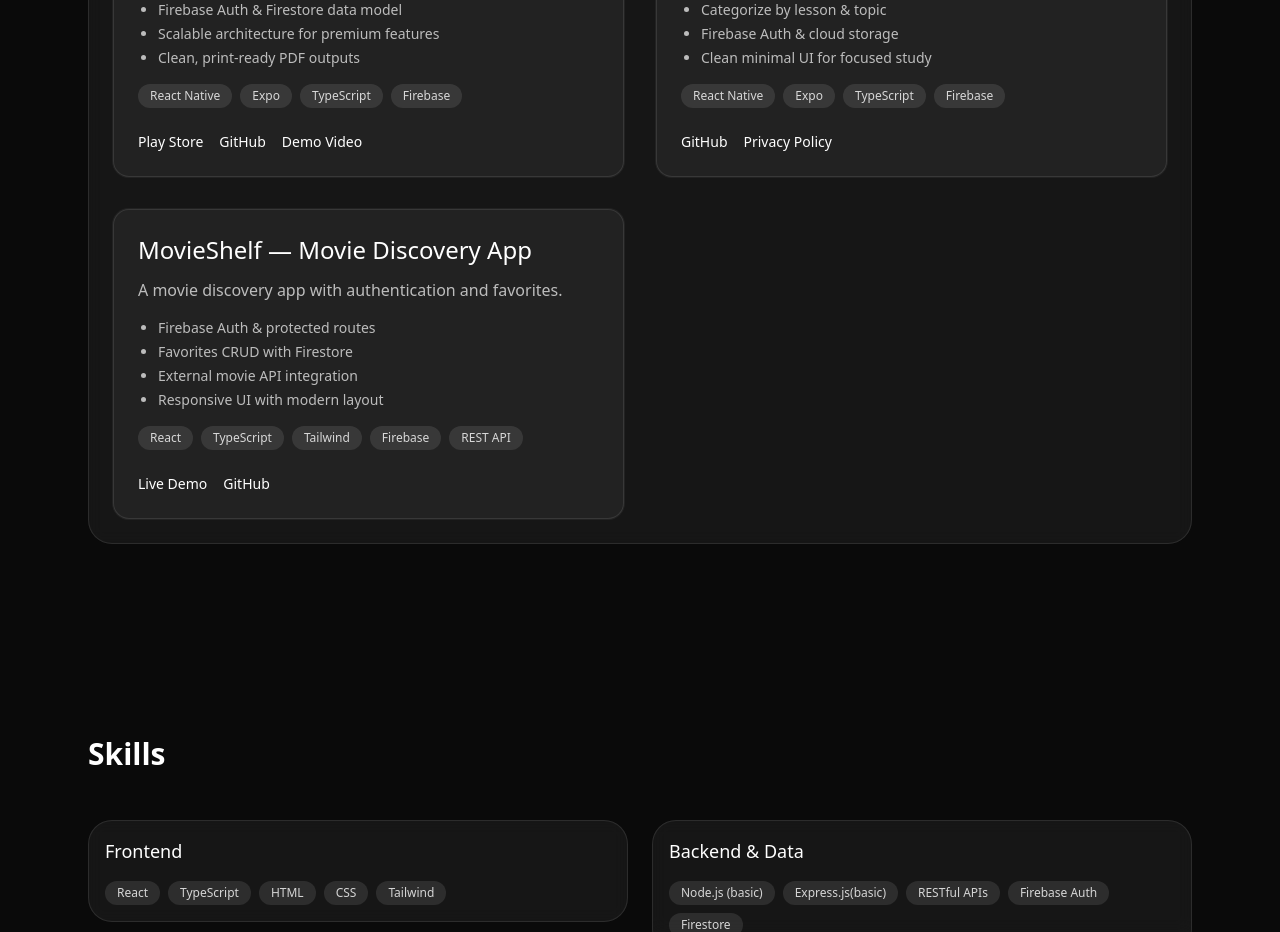
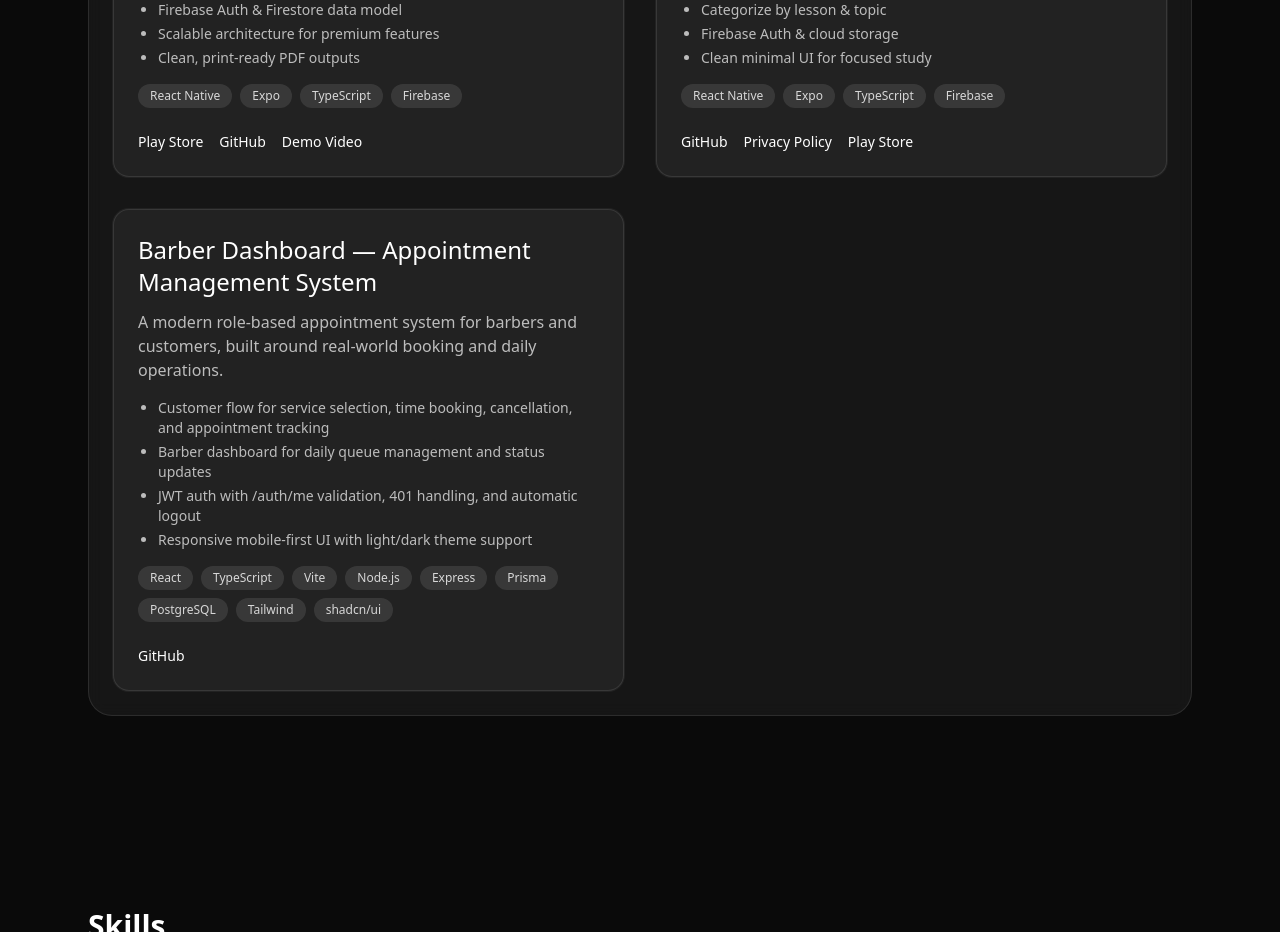
Before and after one commit to MehmetHooke/Portfolio, a React (Vite) app: page / in a window 1280 px wide. Shown: the part 1520-2452 px from the top of the page. Built offline with nearby package versions, Linux system fonts and the light colour scheme.

Commit message:
Featured projects added Barber-Dashboard

```diff
--- a/src/components/FeaturedProjects.tsx
+++ b/src/components/FeaturedProjects.tsx
@@ -70,39 +70,39 @@ export default function FeaturedProjects() {
                 label: "Privacy Policy",
                 href: "/privacy",
               },
-              // Play Store çıktıktan sonra ekleyebilirsin:
-              // {
-              //   label: "Play Store",
-              //   href: "PLAY_STORE_LINKI",
-              // },
+
+              {
+                label: "Play Store",
+                href: "https://play.google.com/store/apps/details?id=com.mehmethooke.yanlisdefteri",
+              },
             ]}
           />
 
-          {/* MovieShelf */}
+          {/* Barber Dashboard */}
           <ProjectCard
-            title="MovieShelf — Movie Discovery App"
-            description="A movie discovery app with authentication and favorites."
+            title="Barber Dashboard — Appointment Management System"
+            description="A modern role-based appointment system for barbers and customers, built around real-world booking and daily operations."
             features={[
-              "Firebase Auth & protected routes",
-              "Favorites CRUD with Firestore",
-              "External movie API integration",
-              "Responsive UI with modern layout",
+              "Customer flow for service selection, time booking, cancellation, and appointment tracking",
+              "Barber dashboard for daily queue management and status updates",
+              "JWT auth with /auth/me validation, 401 handling, and automatic logout",
+              "Responsive mobile-first UI with light/dark theme support",
             ]}
             tech={[
               "React",
               "TypeScript",
+              "Vite",
+              "Node.js",
+              "Express",
+              "Prisma",
+              "PostgreSQL",
               "Tailwind",
-              "Firebase",
-              "REST API",
+              "shadcn/ui",
             ]}
             links={[
               {
-                label: "Live Demo",
-                href: "https://movieshelf-one.vercel.app/",
-              },
-              {
                 label: "GitHub",
-                href: "https://github.com/MehmetHooke/movieshelf",
+                href: "https://github.com/MehmetHooke/Barber-DashBoard",
               },
             ]}
           />
```
